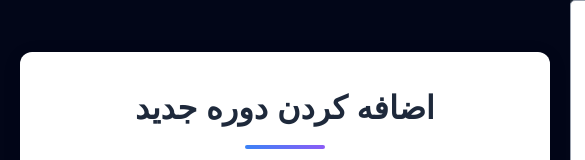
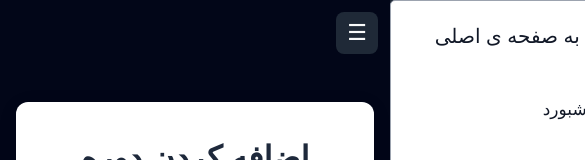
Before and after one commit to karimeskandari32-bit/fainallProject.next, a Next.js app: page /admin/courses/add in a window 390 px wide. Shown: the top 160 px of the page, 585 px wide, since content can reach past the window. Built offline with nearby package versions, Linux system fonts and the light colour scheme; no server answers; a web font is replaced by a local one.

Commit message:
responciv

```diff
--- a/app/(admin)/admin/layout.js
+++ b/app/(admin)/admin/layout.js
@@ -1,15 +1,31 @@
-import AdminSidebar from '@/components/layout/adminSideBar';
-import styles from './layout.module.css'
-export default function AdminLeyout({children}){
-    return (
+"use client";
+import { useState } from "react";
+import styles from "./layout.module.css";
+import AdminSidebar from "@/components/layout/adminSideBar";
+
+export default function AdminLayout({ children }) {
+  const [open, setOpen] = useState(false);
+
+  return (
     <div className={styles.adminLayout}>
-      <div className={styles.sidebarContainer}>
-        <AdminSidebar/>
-      </div>
-      <div className={styles.contentContainer}>
-        {children}
-        {/* این بخش برای بارگذاری محتوای متغیر از صفحات مختلف استفاده می‌شود */}
-      </div>
+      <button
+        className={styles.menuToggle}
+        onClick={() => setOpen(!open)}
+        aria-label="باز/بسته کردن منو"
+      >
+        {open ? "✕" : "☰"}
+      </button>
+
+      <div
+        className={`${styles.overlay} ${open ? styles.show : ""}`}
+        onClick={() => setOpen(false)}
+      />
+
+      <aside className={`${styles.sidebarContainer} ${open ? styles.open : ""}`}>
+        <AdminSidebar />
+      </aside>
+
+      <main className={styles.contentContainer}>{children}</main>
     </div>
   );
 }
--- a/app/(admin)/admin/layout.module.css
+++ b/app/(admin)/admin/layout.module.css
@@ -1,18 +1,98 @@
 .adminLayout {
   display: flex;
+  min-height: 100vh;
 }
+
+/* ---------- Sidebar ---------- */
 .sidebarContainer {
   width: 300px;
   height: 100vh;
   position: fixed;
   top: 0;
   right: 0;
-  z-index: 10;
+  z-index: 20;
+  overflow-y: auto;
   background: var(--sidebar-bg, #1f2937);
   color: var(--sidebar-text, #f9fafb);
+  transition: transform 0.3s ease;
 }
+
+/* ---------- Content ---------- */
 .contentContainer {
+  flex: 1;
+  min-width: 0; /* جلوگیری از سرریز شدن محتوا در flex */
   margin-right: 300px;
-  flex: 1;
   padding: 20px;
+  transition: margin 0.3s ease;
 }
+
+/* ---------- Overlay (فقط موبایل) ---------- */
+.overlay {
+  display: none;
+}
+
+/* ---------- Toggle button (فقط موبایل) ---------- */
+.menuToggle {
+  display: none;
+  position: fixed;
+  top: 12px;
+  right: 12px;
+  z-index: 30;
+  width: 42px;
+  height: 42px;
+  border: none;
+  border-radius: 8px;
+  cursor: pointer;
+  background: var(--sidebar-bg, #1f2937);
+  color: var(--sidebar-text, #f9fafb);
+  font-size: 22px;
+  line-height: 1;
+}
+
+/* ---------- تبلت: سایدبار باریک‌تر ---------- */
+@media (max-width: 1024px) {
+  .sidebarContainer {
+    width: 240px;
+  }
+  .contentContainer {
+    margin-right: 240px;
+  }
+}
+
+/* ---------- موبایل: سایدبار به صورت drawer ---------- */
+@media (max-width: 768px) {
+  .sidebarContainer {
+    width: 280px;
+    max-width: 85vw;
+    transform: translateX(100%); /* مخفی، بیرون از سمت راست */
+  }
+
+  .sidebarContainer.open {
+    transform: translateX(0);
+  }
+
+  .contentContainer {
+    margin-right: 0;
+    padding: 70px 16px 16px; /* فضا برای دکمه منو */
+  }
+
+  .menuToggle {
+    display: block;
+  }
+
+  .overlay {
+    display: block;
+    position: fixed;
+    inset: 0;
+    z-index: 15;
+    background: rgba(0, 0, 0, 0.5);
+    opacity: 0;
+    pointer-events: none;
+    transition: opacity 0.3s ease;
+  }
+
+  .overlay.show {
+    opacity: 1;
+    pointer-events: auto;
+  }
+}
--- a/app/(user)/profile/layout.js
+++ b/app/(user)/profile/layout.js
@@ -1,15 +1,31 @@
-import styles from './layout.module.css'
-import UserSidebar from '@/components/layout/userSideBar';
-export default function AdminLeyout({children}){
-    return (
-    <div className={styles.userLayout}>
-      <div className={styles.sidebarContainer}>
-        <UserSidebar/>
-      </div>
-      <div className={styles.contentContainer}>
-        {children}
-        {/* این بخش برای بارگذاری محتوای متغیر از صفحات مختلف استفاده می‌شود */}
-      </div>
+"use client";
+import { useState } from "react";
+import styles from "./layout.module.css";
+import UserSidebar from "@/components/layout/userSideBar";
+
+export default function UserLayout({ children }) {
+  const [open, setOpen] = useState(false);
+
+  return (
+    <div className={styles.adminLayout}>
+      <button
+        className={styles.menuToggle}
+        onClick={() => setOpen(!open)}
+        aria-label="باز/بسته کردن منو"
+      >
+        {open ? "✕" : "☰"}
+      </button>
+
+      <div
+        className={`${styles.overlay} ${open ? styles.show : ""}`}
+        onClick={() => setOpen(false)}
+      />
+
+      <aside className={`${styles.sidebarContainer} ${open ? styles.open : ""}`}>
+        <UserSidebar />
+      </aside>
+
+      <main className={styles.contentContainer}>{children}</main>
     </div>
   );
 }
--- a/app/(user)/profile/layout.module.css
+++ b/app/(user)/profile/layout.module.css
@@ -1,13 +1,98 @@
-.userLayout {
+.adminLayout {
   display: flex;
+  min-height: 100vh;
 }
+
+/* ---------- Sidebar ---------- */
 .sidebarContainer {
   width: 300px;
   height: 100vh;
   position: fixed;
+  top: 0;
+  right: 0;
+  z-index: 20;
+  overflow-y: auto;
+  background: var(--sidebar-bg, #1f2937);
+  color: var(--sidebar-text, #f9fafb);
+  transition: transform 0.3s ease;
 }
+
+/* ---------- Content ---------- */
 .contentContainer {
+  flex: 1;
+  min-width: 0; /* جلوگیری از سرریز شدن محتوا در flex */
   margin-right: 300px;
-  flex: 1;
   padding: 20px;
+  transition: margin 0.3s ease;
 }
+
+/* ---------- Overlay (فقط موبایل) ---------- */
+.overlay {
+  display: none;
+}
+
+/* ---------- Toggle button (فقط موبایل) ---------- */
+.menuToggle {
+  display: none;
+  position: fixed;
+  top: 12px;
+  right: 12px;
+  z-index: 30;
+  width: 42px;
+  height: 42px;
+  border: none;
+  border-radius: 8px;
+  cursor: pointer;
+  background: var(--sidebar-bg, #1f2937);
+  color: var(--sidebar-text, #f9fafb);
+  font-size: 22px;
+  line-height: 1;
+}
+
+/* ---------- تبلت: سایدبار باریک‌تر ---------- */
+@media (max-width: 1024px) {
+  .sidebarContainer {
+    width: 240px;
+  }
+  .contentContainer {
+    margin-right: 240px;
+  }
+}
+
+/* ---------- موبایل: سایدبار به صورت drawer ---------- */
+@media (max-width: 768px) {
+  .sidebarContainer {
+    width: 280px;
+    max-width: 85vw;
+    transform: translateX(100%); /* مخفی، بیرون از سمت راست */
+  }
+
+  .sidebarContainer.open {
+    transform: translateX(0);
+  }
+
+  .contentContainer {
+    margin-right: 0;
+    padding: 70px 16px 16px; /* فضا برای دکمه منو */
+  }
+
+  .menuToggle {
+    display: block;
+  }
+
+  .overlay {
+    display: block;
+    position: fixed;
+    inset: 0;
+    z-index: 15;
+    background: rgba(0, 0, 0, 0.5);
+    opacity: 0;
+    pointer-events: none;
+    transition: opacity 0.3s ease;
+  }
+
+  .overlay.show {
+    opacity: 1;
+    pointer-events: auto;
+  }
+}
```
Also changed, not shown: public/images/courses/1792498075525-206684995.jfif (added).
